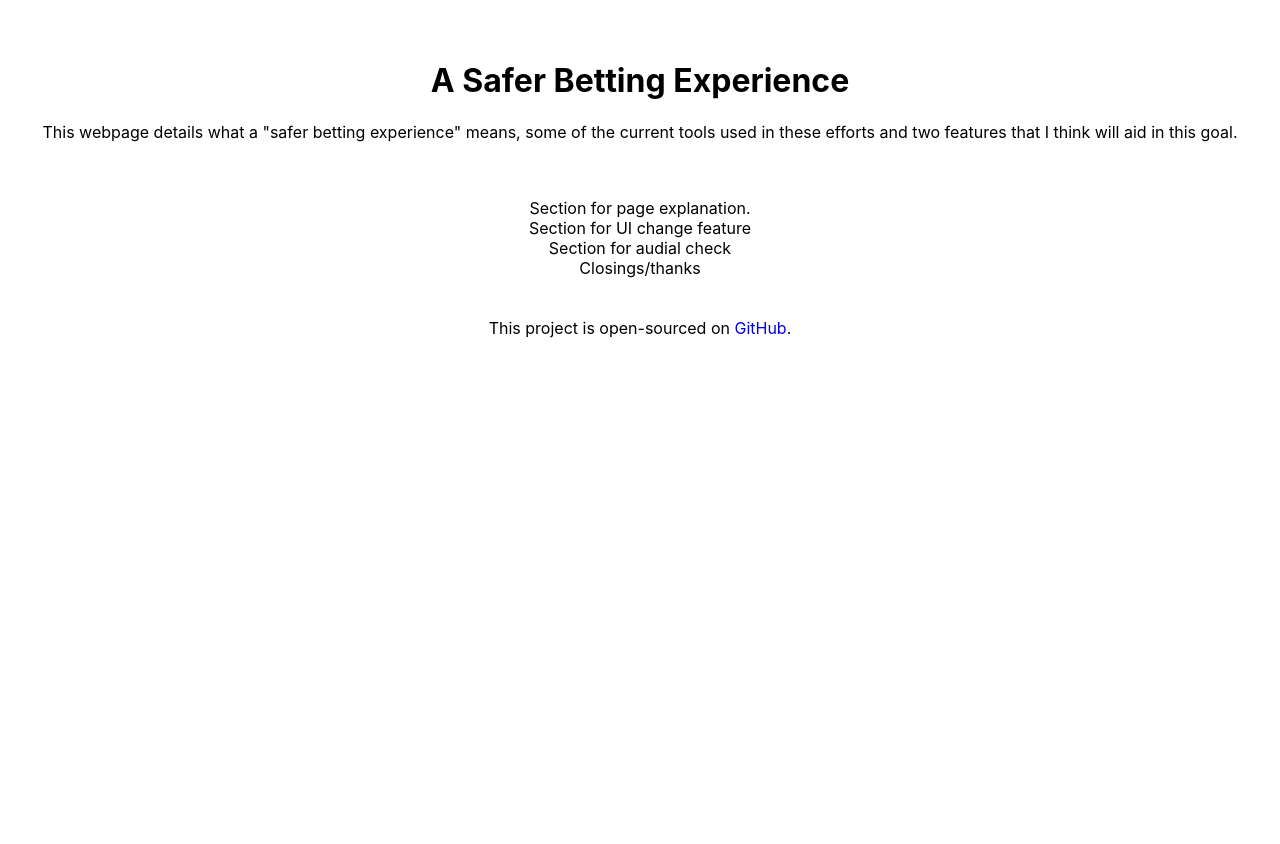
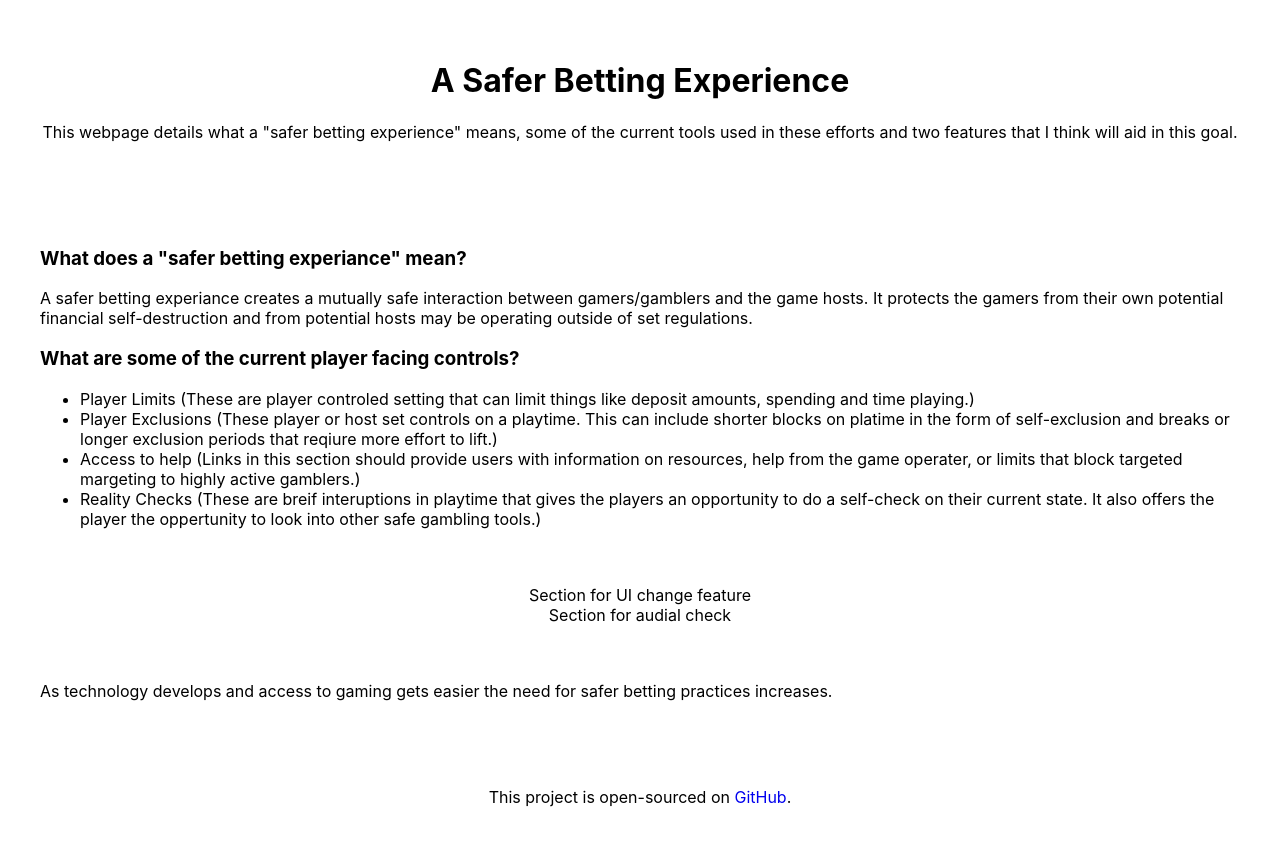
Before and after one commit to ChyenneW/happyhacker-2022showcode-hackathon-project, a React (Create React App) app: page / in a window 1280 px wide. Shown: the top 844 px of the page. Before the commit the page ends 800 px from the top, so only its background shows below. Built offline with nearby package versions, Linux system fonts and the light colour scheme.

Commit message:
Add content for non-feature sections

```diff
--- a/src/App.css
+++ b/src/App.css
@@ -7,6 +7,12 @@
   margin: 10px;
 }
 
+.Section {
+  padding: 30px;
+  margin: 10px;
+  text-align: left;
+}
+
 .Footer {
   padding: 30px;
   margin: 10px;
--- a/src/App.js
+++ b/src/App.js
@@ -1,4 +1,7 @@
 import Header from "./Header";
+import Challenge from "./Challenge";
+
+import Closing from "./Closing";
 import Footer from "./Footer";
 
 import "./App.css";
@@ -7,10 +10,10 @@ function App() {
   return (
     <div className="App">
       <Header />
-      <section>Section for page explanation.</section>
+      <Challenge />
       <section>Section for UI change feature</section>
       <section>Section for audial check</section>
-      <section>Closings/thanks</section>
+      <Closing />
       <Footer />
     </div>
   );
--- /dev/null
+++ b/src/Challenge.js
@@ -0,0 +1,39 @@
+import React from "react";
+
+export default function Challenge() {
+  return (
+    <section className="Section Challenge">
+      <h3>What does a "safer betting experiance" mean?</h3>
+      <p>
+        A safer betting experiance creates a mutually safe interaction between
+        gamers/gamblers and the game hosts. It protects the gamers from their
+        own potential financial self-destruction and from potential hosts may be
+        operating outside of set regulations.
+      </p>
+      <h3>What are some of the current player facing controls?</h3>
+      <ul>
+        <li>
+          Player Limits {"("}These are player controled setting that can limit
+          things like deposit amounts, spending and time playing.{")"}
+        </li>
+        <li>
+          Player Exclusions {"("}These player or host set controls on a
+          playtime. This can include shorter blocks on platime in the form of
+          self-exclusion and breaks or longer exclusion periods that reqiure
+          more effort to lift.{")"}
+        </li>
+        <li>
+          Access to help {"("}Links in this section should provide users with
+          information on resources, help from the game operater, or limits that
+          block targeted margeting to highly active gamblers.{")"}
+        </li>
+        <li>
+          Reality Checks {"("}These are breif interuptions in playtime that
+          gives the players an opportunity to do a self-check on their current
+          state. It also offers the player the oppertunity to look into other
+          safe gambling tools.{")"}
+        </li>
+      </ul>
+    </section>
+  );
+}
--- /dev/null
+++ b/src/Closing.js
@@ -0,0 +1,12 @@
+import React from "react";
+
+export default function Closing() {
+  return (
+    <section className="Section Closing">
+      <p>
+        As technology develops and access to gaming gets easier the need for
+        safer betting practices increases.
+      </p>
+    </section>
+  );
+}
```
